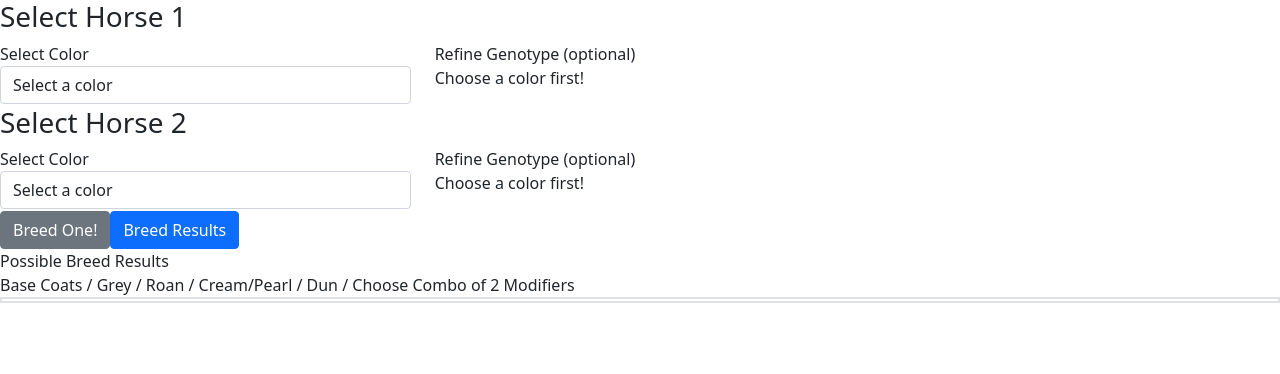
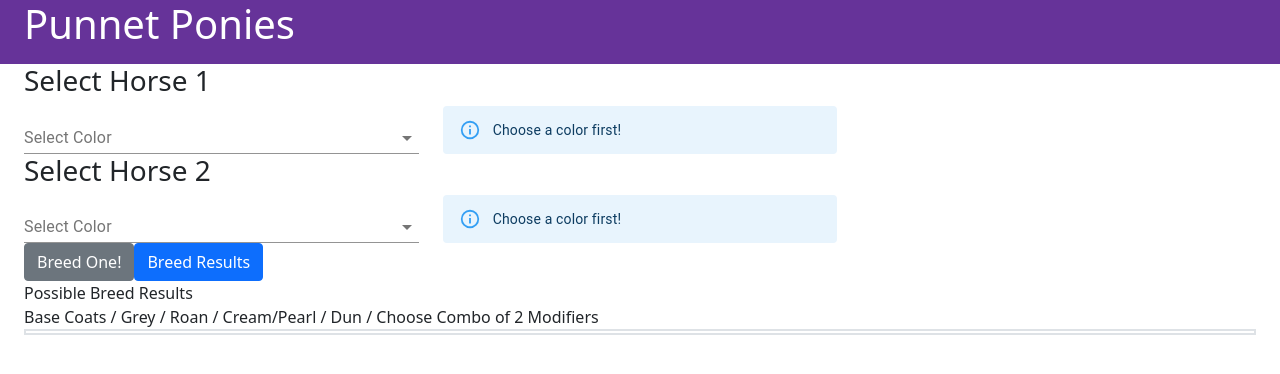
Before and after one commit to jennego/punnett-ponies, a React (Create React App) app: page / in a window 1280 px wide. Shown: the top 374 px of the page. Built offline with nearby package versions, Linux system fonts and the light colour scheme; what combos would draw is missing.

Commit message:
redid horse forms with material ui, fix select value issue

```diff
--- a/package.json
+++ b/package.json
@@ -3,6 +3,8 @@
   "version": "0.1.0",
   "private": true,
   "dependencies": {
+    "@material-ui/core": "^4.12.2",
+    "@material-ui/lab": "^4.0.0-alpha.60",
     "@testing-library/jest-dom": "^5.11.4",
     "@testing-library/react": "^11.1.0",
     "@testing-library/user-event": "^12.1.10",
--- a/src/App.js
+++ b/src/App.js
@@ -2,10 +2,12 @@ import logo from "./logo.svg";
 import "./App.css";
 import IndexPage from "./main";
 import "bootstrap/dist/css/bootstrap.css";
+import Header from "./components/header";
 
 function App() {
   return (
     <div className="App">
+      <Header />
       <IndexPage />
     </div>
   );
--- /dev/null
+++ b/src/components/header.js
@@ -0,0 +1,11 @@
+import React from "react";
+import Container from "@material-ui/core/Container";
+const Header = () => (
+  <div style={{ background: "rebeccapurple", color: "white", height: "4rem" }}>
+    <Container fluid>
+      <h1> Punnet Ponies </h1>
+    </Container>
+  </div>
+);
+
+export default Header;
--- a/src/main.js
+++ b/src/main.js
@@ -12,10 +12,17 @@ import {
   Input,
   Label,
   Table,
-  Container,
   Row,
   Col,
 } from "reactstrap";
+import {
+  Container,
+  Select,
+  InputLabel,
+  MenuItem,
+  FormControl,
+} from "@material-ui/core";
+import { Alert, AlertTitle } from "@material-ui/lab";
 
 let bayAg = ["AA", "Aa"];
 let blackBayE = ["EE", "Ee"];
@@ -183,7 +190,6 @@ const IndexPage = () => {
 
   const selectColorHandle = (e, setColor, setHorse) => {
     setColor(e.target.value);
-    setHorse(sample(chooseGenotype(e.target.value)));
   };
 
   const HorseColorSelectForm = ({ name, setColor, color, horse, setHorse }) => (
@@ -191,65 +197,66 @@ const IndexPage = () => {
       <h3> Select {name} </h3>
       <div className="row">
         <div className="col">
-          <FormGroup>
-            <Label for="selectA">Select Color</Label>
-            <Input
-              type="select"
-              name="select"
-              id="selectColor"
+          <FormControl fullWidth={true}>
+            <InputLabel id="color-label">Select Color</InputLabel>
+            <Select
+              labelId="select-color"
+              id="select-color"
               value={color}
-              // defaultValue=""
-              onChange={(e) => selectColorHandle(e, setColor, setHorse)}
+              onChange={(e) => selectColorHandle(e, setColor)}
+              autoWidth={true}
             >
-              <option value="" label="Select a color"></option>
+              <MenuItem value="" disabled>
+                Choose a colour!
+              </MenuItem>
               {baseColorsList.map((color) => (
-                <option value={color} label={color} />
+                <MenuItem
+                  onClick={() => setHorse(sample(chooseGenotype(color)))}
+                  value={color}
+                >
+                  {color}
+                </MenuItem>
               ))}
-            </Input>
-          </FormGroup>
+            </Select>
+          </FormControl>
         </div>
         <div className="col">
-          <FormGroup>
-            <Label for="selectE">Refine Genotype (optional)</Label>
+          {color ? (
+            <FormControl fullWidth={true}>
+              <InputLabel id="gene-select-label">Refine Genotype</InputLabel>
+              <Select
+                labelId="select-genes"
+                id="select-genes"
+                value={JSON.stringify(horse)}
+                onChange={(e) => setHorse(JSON.parse(e.target.value))}
+                autoWidth={true}
+              >
+                <MenuItem value="" disabled>
+                  Refine Genotype
+                </MenuItem>
+                <MenuItem
+                  onClick={() => setHorse(sample(chooseGenotype(color)))}
+                >
+                  Randomize {color} genotype
+                </MenuItem>
 
-            {color ? (
-              <div>
-                <Input
-                  type="select"
-                  name="select"
-                  id="selectGene"
-                  onChange={(e) => setHorse(JSON.parse(e.target.value))}
-                >
-                  {chooseGenotype(color).map((item, index) => (
-                    <option
-                      value={JSON.stringify(item)}
-                      label={`${item.Ag.join("")} ${item.Ex.join("")}`}
-                    ></option>
-                  ))}
-                </Input>
-                <Button onClick={() => setHorse(sample(chooseGenotype(color)))}>
-                  Randomize Genotype!
-                </Button>
-              </div>
-            ) : (
-              <p> Choose a color first! </p>
-            )}
-          </FormGroup>
+                {chooseGenotype(color).map((item, index) => (
+                  <MenuItem value={JSON.stringify(item)}>
+                    {item.Ag.join("")} {item.Ex.join("")}
+                  </MenuItem>
+                ))}
+              </Select>
+            </FormControl>
+          ) : (
+            <Alert severity="info"> Choose a color first!</Alert>
+          )}
         </div>
       </div>
     </Form>
   );
 
-  const displayHorse = (horse) => {
-    const horseObj = Object.create(horse);
-    horseObj.baseColor = assignColor(horse);
-    horseObj.image = getImage(assignColor(horse));
-
-    return horseObj;
-  };
-
   return (
-    <div>
+    <Container>
       <Row>
         <Col>
           <HorseColorSelectForm
@@ -312,7 +319,7 @@ const IndexPage = () => {
           </Table>
         </div>
       )}
-    </div>
+    </Container>
   );
 };
 
```
Also changed, not shown: 2 other files (tests, documents, lock files or other folders).
